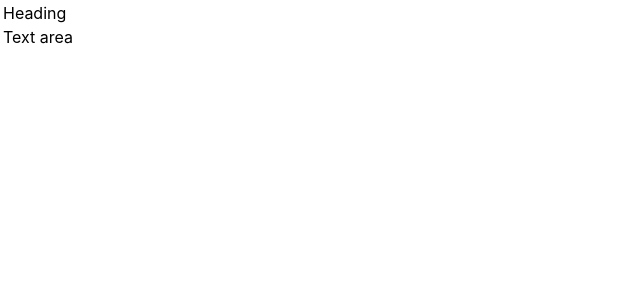
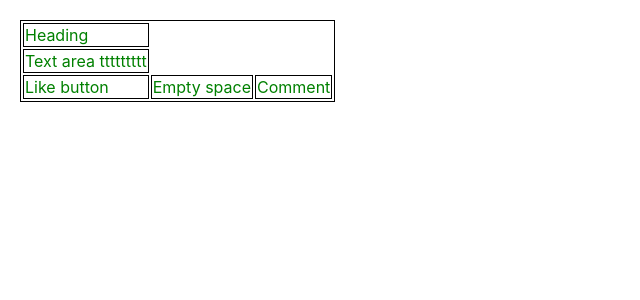
Before and after one commit to jennyton88/rne, a React (Create React App) app in the folder client/: page / in a window 1280 px wide. Shown: the top 300 px of the page, without its empty margins (0-640 px from the left). Built offline with nearby package versions, Linux system fonts and the light colour scheme.

Commit message:
added borders on table for testing

```diff
--- /dev/null
+++ b/client/src/App.css
@@ -0,0 +1,16 @@
+
+body {
+    padding: 20px;
+}
+
+.feed-post {
+    color: green;
+}
+
+.table-post {
+    border: 1px solid #000;
+}
+
+td {
+    border: 1px solid #000;
+}
--- a/client/src/App.js
+++ b/client/src/App.js
@@ -1,5 +1,5 @@
 import React, {useEffect, useState} from 'react'
-
+import './App.css'
 function App() {
 
   // const [backendData, setBackendData] = useState([{}])
@@ -30,7 +30,8 @@ function App() {
 
 function UserPost() {
     return (
-      <table>
+      <div className="feed-post">
+        <table className="table-post">
           <thead>
             <tr>
               <td>Heading</td>
@@ -38,10 +39,16 @@ function UserPost() {
           </thead>
           <tbody>
             <tr>
-            <td>Text area</td>
+              <td>Text area ttttttttt</td>
+            </tr>
+            <tr>
+              <td>Like button</td>
+              <td>Empty space</td>
+              <td>Comment</td>
             </tr>
           </tbody>
         </table>
+      </div>
     )
 }
 
```
Lines whose indentation alone changed are shown as unchanged.
